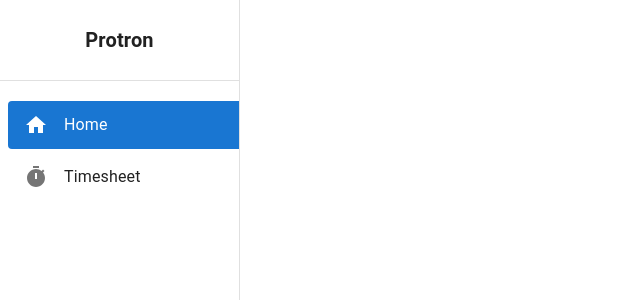
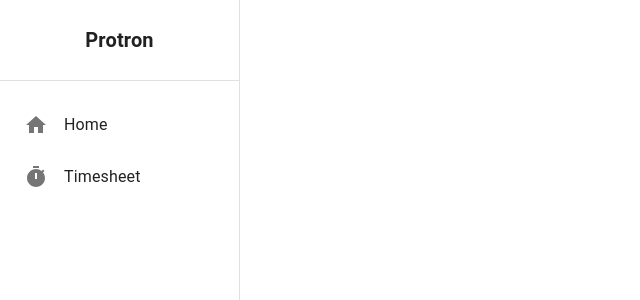
Before and after one commit to anshagarwal-gif/protron-frontend, a React (Vite) app: page /manager in a window 1280 px wide. Shown: the top 300 px of the page, without its empty margins (0-640 px from the left). Built offline with nearby package versions, Linux system fonts and the light colour scheme.

Commit message:
Page reload bug fixed

```diff
--- a/src/components/Sidebar.jsx
+++ b/src/components/Sidebar.jsx
@@ -1,19 +1,7 @@
-import React, { useState } from 'react';
-import {
-    Drawer,
-    List,
-    ListItem,
-    ListItemIcon,
-    ListItemText,
-    Box,
-    Typography,
-    styled,
-} from '@mui/material';
-import {
-    Home as HomeIcon,
-    Timer as TimerIcon,
-} from '@mui/icons-material';
-import { Link } from 'react-router-dom';
+import React from 'react';
+import { Drawer, List, ListItem, ListItemIcon, ListItemText, Box, Typography, styled } from '@mui/material';
+import { Home as HomeIcon, Timer as TimerIcon } from '@mui/icons-material';
+import { Link, useLocation } from 'react-router-dom';
 
 // Custom styled components
 const LogoContainer = styled(Box)(({ theme }) => ({
@@ -31,9 +19,7 @@ const StyledListItem = styled(ListItem)(({ theme, active }) => ({
     backgroundColor: active ? theme.palette.primary.main : 'transparent',
     color: active ? theme.palette.primary.contrastText : theme.palette.text.primary,
     '&:hover': {
-        backgroundColor: active
-            ? theme.palette.primary.dark
-            : theme.palette.action.hover,
+        backgroundColor: active ? theme.palette.primary.dark : theme.palette.action.hover,
     }
 }));
 
@@ -45,7 +31,7 @@ const StyledLink = styled(Link)({
 });
 
 const Sidebar = () => {
-    const [activeItem, setActiveItem] = useState('Home');
+    const location = useLocation(); // Get current route path
 
     const menuItems = [
         { name: 'Home', icon: <HomeIcon />, path: '/' },
@@ -76,11 +62,10 @@ const Sidebar = () => {
                     <StyledLink to={item.path} key={item.name}>
                         <StyledListItem
                             button
-                            active={activeItem === item.name ? 1 : 0}
-                            onClick={() => setActiveItem(item.name)}
+                            active={location.pathname === item.path ? 1 : 0}
                         >
                             <ListItemIcon sx={{
-                                color: activeItem === item.name ? 'inherit' : undefined,
+                                color: location.pathname === item.path ? 'inherit' : undefined,
                                 minWidth: '40px' // Reduce icon spacing
                             }}>
                                 {item.icon}
```
